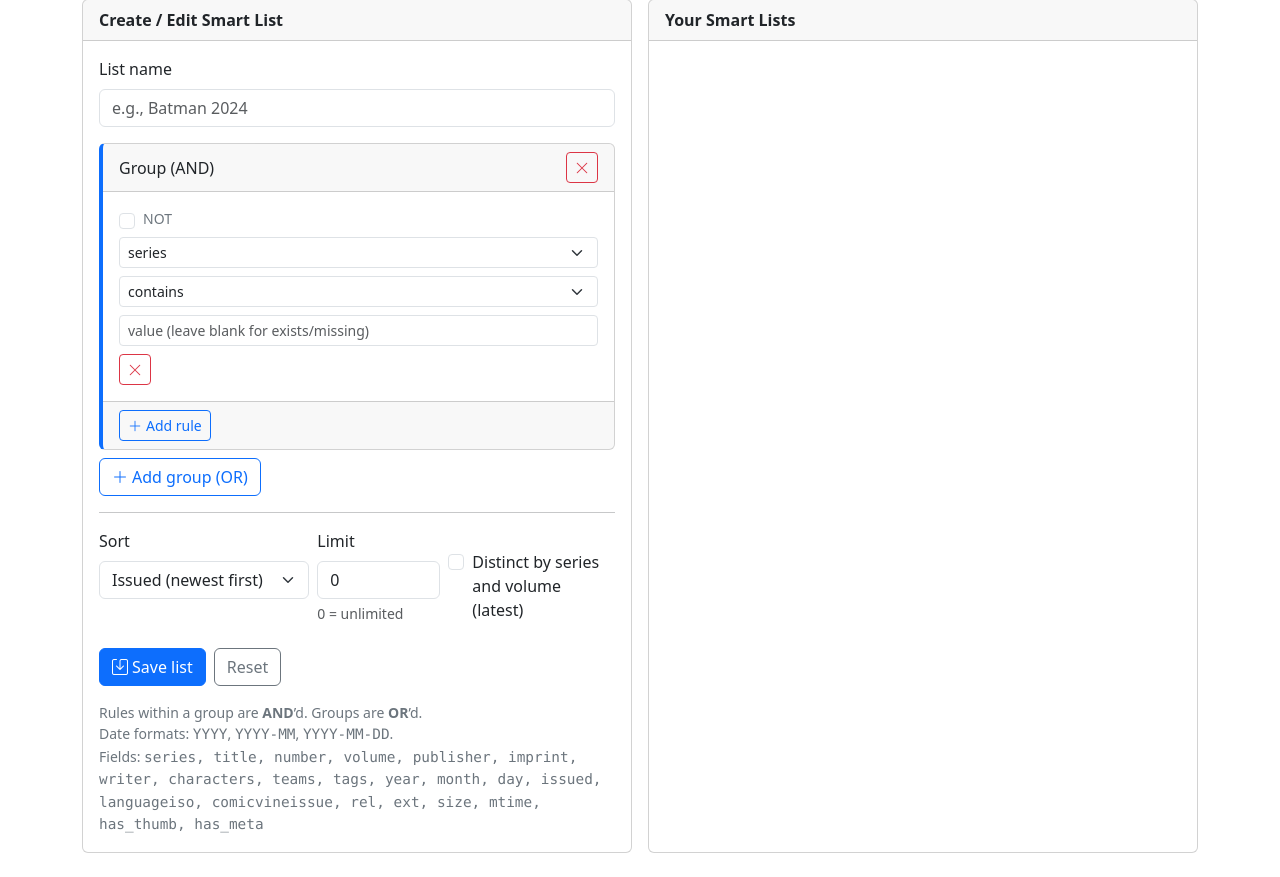
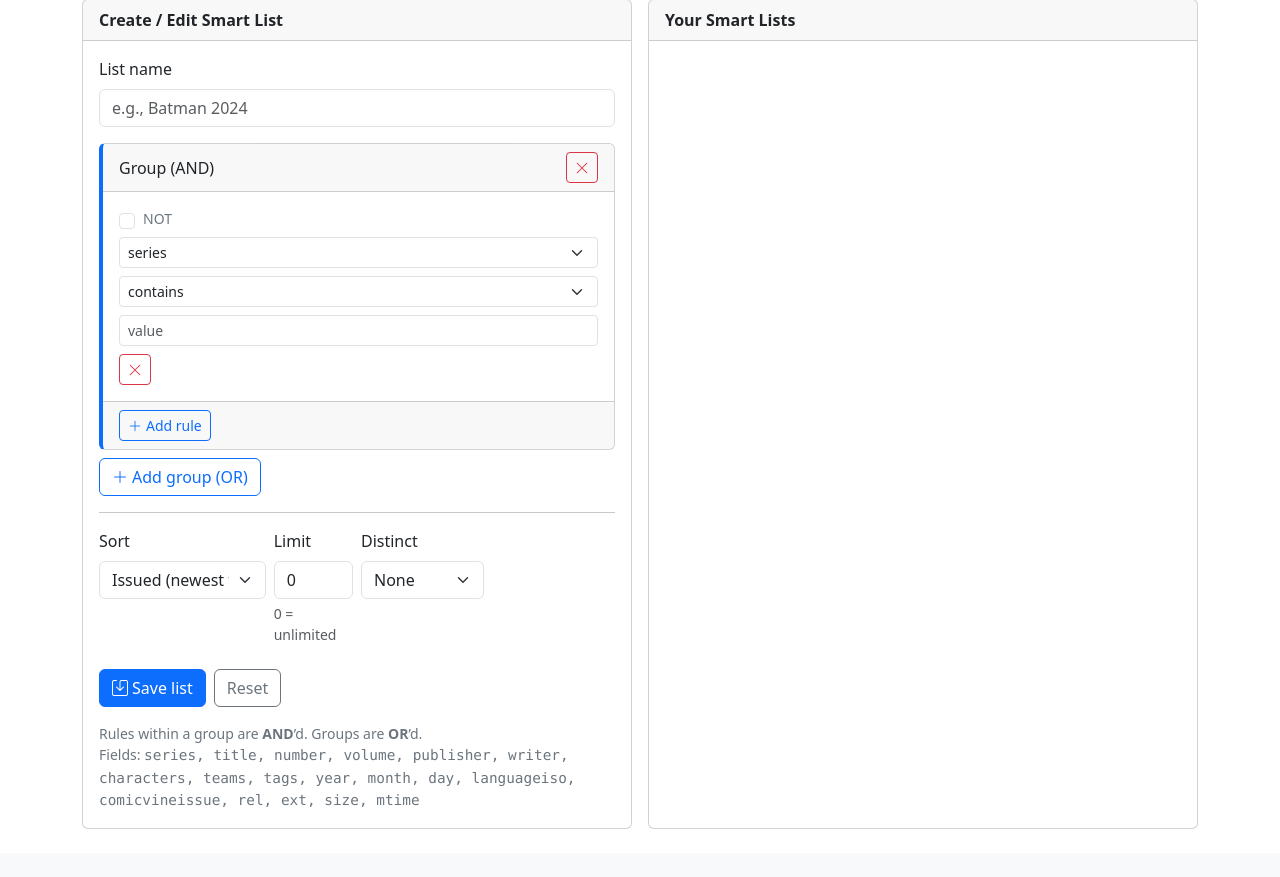
Before and after one commit to Nadiar/ComicOPDS, a Python web app: template app/templates/smartlists.html in a window 1280 px wide. Shown: the part 82-959 px from the top of the page. After the commit the page ends 911 px from the top, so only its background shows below. Run offline with Jinja, Linux system fonts and the light colour scheme; the template is opened without the code that fills it, so the values that code supplies are empty.

Commit message:
Added distinct by oldest/newest and updated smartlist layout

```diff
--- a/app/templates/smartlists.html
+++ b/app/templates/smartlists.html
@@ -39,7 +39,7 @@
 
             <hr class="my-3">
             <div class="row g-2">
-              <div class="col-12 col-md-5">
+              <div class="col-12 col-md-4">
                 <label class="form-label">Sort</label>
                 <select id="sort" class="form-select">
                   <option value="issued_desc">Issued (newest first)</option>
@@ -48,15 +48,29 @@
                   <option value="publisher">Publisher</option>
                 </select>
               </div>
-              <div class="col-6 col-md-3">
+              <div class="col-6 col-md-2">
                 <label class="form-label">Limit</label>
                 <input id="limit" class="form-control" type="number" min="0" value="0" />
                 <div class="form-text">0 = unlimited</div>
               </div>
-              <div class="col-6 col-md-4 d-flex align-items-end">
-                <div class="form-check mt-3">
-                  <input class="form-check-input" type="checkbox" id="distinctSeries">
-                  <label class="form-check-label" for="distinctSeries">Distinct by series and volume (latest)</label>
+              <div class="col-6 col-md-3">
+                <label class="form-label">Distinct</label>
+                <select id="distinctBy" class="form-select">
+                  <option value="">None</option>
+                  <option value="series_volume">Series + Volume</option>
+                </select>
+              </div>
+              <div class="col-12 col-md-3" id="distinctModeWrap" style="display:none;">
+                <label class="form-label">Pick</label>
+                <div class="d-flex gap-2">
+                  <div class="form-check">
+                    <input class="form-check-input" type="radio" name="distinctMode" id="dmLatest" value="latest" checked>
+                    <label class="form-check-label" for="dmLatest">Latest</label>
+                  </div>
+                  <div class="form-check">
+                    <input class="form-check-input" type="radio" name="distinctMode" id="dmOldest" value="oldest">
+                    <label class="form-check-label" for="dmOldest">Oldest</label>
+                  </div>
                 </div>
               </div>
             </div>
@@ -68,8 +82,7 @@
 
             <div class="small text-secondary mt-3">
               Rules within a group are <b>AND</b>’d. Groups are <b>OR</b>’d.<br>
-              Date formats: <span class="monosmall">YYYY</span>, <span class="monosmall">YYYY-MM</span>, <span class="monosmall">YYYY-MM-DD</span>.<br>
-              Fields: <span class="monosmall">series, title, number, volume, publisher, imprint, writer, characters, teams, tags, year, month, day, issued, languageiso, comicvineissue, rel, ext, size, mtime, has_thumb, has_meta</span>
+              Fields: <span class="monosmall">series, title, number, volume, publisher, writer, characters, teams, tags, year, month, day, languageiso, comicvineissue, rel, ext, size, mtime</span>
             </div>
           </div>
         </div>
@@ -105,27 +118,22 @@
       <span class="text-secondary small">NOT</span>
       <select class="form-select form-select-sm field">
         <option>series</option><option>title</option><option>number</option><option>volume</option>
-        <option>publisher</option><option>imprint</option><option>writer</option>
+        <option>publisher</option><option>writer</option>
         <option>characters</option><option>teams</option><option>tags</option>
-        <option>year</option><option>month</option><option>day</option><option>issued</option>
+        <option>year</option><option>month</option><option>day</option>
         <option>languageiso</option><option>comicvineissue</option>
         <option>rel</option><option>ext</option><option>size</option><option>mtime</option>
-        <option>has_thumb</option><option>has_meta</option>
       </select>
       <select class="form-select form-select-sm op">
         <option value="contains">contains</option>
         <option value="equals">equals</option>
         <option value="startswith">starts with</option>
         <option value="endswith">ends with</option>
-        <option value="regex">regex</option>
         <option value="=">= (numeric)</option><option value="!=">!= (numeric)</option>
         <option value=">">&gt; (numeric)</option><option value=">=">&gt;= (numeric)</option>
         <option value="<">&lt; (numeric)</option><option value="<=">&lt;= (numeric)</option>
-        <option value="on">on (date)</option><option value="before">before (date)</option><option value="after">after (date)</option>
-        <option value="between">between (date,date)</option>
-        <option value="exists">exists</option><option value="missing">missing</option>
       </select>
-      <input class="form-control form-control-sm value" placeholder="value (leave blank for exists/missing)" />
+      <input class="form-control form-control-sm value" placeholder="value"/>
       <button class="btn btn-sm btn-outline-danger remove-rule"><i class="bi bi-x-lg"></i></button>
     </div>
   </template>
@@ -135,6 +143,13 @@
     const groupsEl = document.getElementById('groups');
     const groupTpl = document.getElementById('groupTpl');
     const ruleTpl = document.getElementById('ruleTpl');
+
+    const distinctBySel = document.getElementById('distinctBy');
+    const distinctModeWrap = document.getElementById('distinctModeWrap');
+
+    distinctBySel.addEventListener('change', () => {
+      distinctModeWrap.style.display = (distinctBySel.value === 'series_volume') ? '' : 'none';
+    });
 
     function addGroup(data) {
       const node = groupTpl.content.cloneNode(true);
@@ -155,7 +170,7 @@
         row.querySelector('.not-flag').checked = !!data.not;
         row.querySelector('.field').value = data.field || 'series';
         row.querySelector('.op').value = data.op || 'contains';
-        row.querySelector('.value').value = data.value || '';
+        row.querySelector('.value').value = (data.value ?? '');
       }
       row.querySelector('.remove-rule').onclick = () => row.remove();
       container.appendChild(node);
@@ -169,7 +184,7 @@
           op: r.querySelector('.op').value,
           value: r.querySelector('.value').value
         }));
-        return { rules: rules.filter(x => x.op === 'exists' || x.op === 'missing' || (x.value && x.value.trim())) };
+        return { rules: rules.filter(x => (x.value && x.value.trim()) || ["exists","missing"].includes(x.op)) };
       }).filter(g => g.rules.length);
     }
 
@@ -177,7 +192,9 @@
       document.getElementById('listName').value = '';
       document.getElementById('sort').value = 'issued_desc';
       document.getElementById('limit').value = '0';
-      document.getElementById('distinctSeries').checked = false;
+      distinctBySel.value = '';
+      distinctModeWrap.style.display = 'none';
+      document.getElementById('dmLatest').checked = true;
       groupsEl.innerHTML = '';
       addGroup({rules:[{field:'series',op:'contains',value:''}]});
     }
@@ -189,15 +206,16 @@
       data.forEach(l => {
         const col = document.createElement('div');
         col.className = 'col-12';
+        const distinctTxt = l.distinct_by ? `${l.distinct_by} (${l.distinct_mode || 'latest'})` : '—';
         col.innerHTML = `
           <div class="card h-100">
             <div class="card-body d-flex justify-content-between align-items-start">
               <div>
                 <div class="fw-semibold">${l.name}</div>
                 <div class="small text-secondary">
-                  ${(l.groups||[]).map((g,i)=>'Group '+(i+1)+': '+g.rules.map(r => (r.not?'NOT ':'')+r.field+' '+r.op+' "'+r.value.replace(/"/g,'&quot;')+'"').join(' AND ')).join(' <b>OR</b> ') || '—'}
+                  ${(l.groups||[]).map((g,i)=>'Group '+(i+1)+': '+g.rules.map(r => (r.not?'NOT ':'')+r.field+' '+r.op+' "'+String(r.value||'').replace(/"/g,'&quot;')+'"').join(' AND ')).join(' <b>OR</b> ') || '—'}
                 </div>
-                <div class="small text-secondary mt-1">Sort: ${l.sort || 'issued_desc'} • Limit: ${l.limit || 0} • Distinct: ${l.distinct_by || '—'}</div>
+                <div class="small text-secondary mt-1">Sort: ${l.sort || 'issued_desc'} • Limit: ${l.limit || 0} • Distinct: ${distinctTxt}</div>
                 <div class="mt-2"><a class="btn btn-sm btn-outline-primary" href="/opds/smart/${l.slug}">Open in OPDS</a></div>
               </div>
               <div class="btn-group btn-group-sm">
@@ -210,7 +228,9 @@
           document.getElementById('listName').value = l.name;
           document.getElementById('sort').value = l.sort || 'issued_desc';
           document.getElementById('limit').value = l.limit || 0;
-          document.getElementById('distinctSeries').checked = (l.distinct_by === 'series');
+          distinctBySel.value = l.distinct_by || '';
+          distinctModeWrap.style.display = (distinctBySel.value === 'series_volume') ? '' : 'none';
+          (l.distinct_mode === 'oldest' ? document.getElementById('dmOldest') : document.getElementById('dmLatest')).checked = true;
           groupsEl.innerHTML = '';
           (l.groups || []).forEach(g => addGroup(g));
         };
@@ -229,7 +249,7 @@
         method: 'POST',
         headers: { 'Content-Type': 'application/json' },
         credentials: 'include',
-        body: JSON.stringify(lists)   // <-- must be an array
+        body: JSON.stringify(lists)
       });
       if (!res.ok) {
         alert("Failed to save smartlists: " + res.status);
@@ -245,12 +265,13 @@
       if (!name || groups.length === 0) { alert('Please provide a name and at least one rule.'); return; }
       const sort = document.getElementById('sort').value;
       const limit = parseInt(document.getElementById('limit').value || '0', 10);
-      const distinct_by = document.getElementById('distinctSeries').checked ? 'series' : '';
+      const distinct_by = distinctBySel.value; // '' or 'series_volume'
+      const distinct_mode = document.querySelector('input[name="distinctMode"]:checked').value; // latest|oldest
 
       const lists = await loadLists();
       const slug = (name.toLowerCase().replace(/[^a-z0-9]+/g,'-').replace(/^-+|-+$/g,'') || 'list');
       const existing = lists.find(l => l.slug === slug) || lists.find(l => l.name === name);
-      const record = { name, slug, groups, sort, limit, distinct_by };
+      const record = { name, slug, groups, sort, limit, distinct_by, distinct_mode };
       if (existing) Object.assign(existing, record); else lists.push(record);
       await saveLists(lists);
       resetForm();
```
Also changed, not shown: app/db.py (+102 -32 lines), app/main.py (+23 -4 lines).
